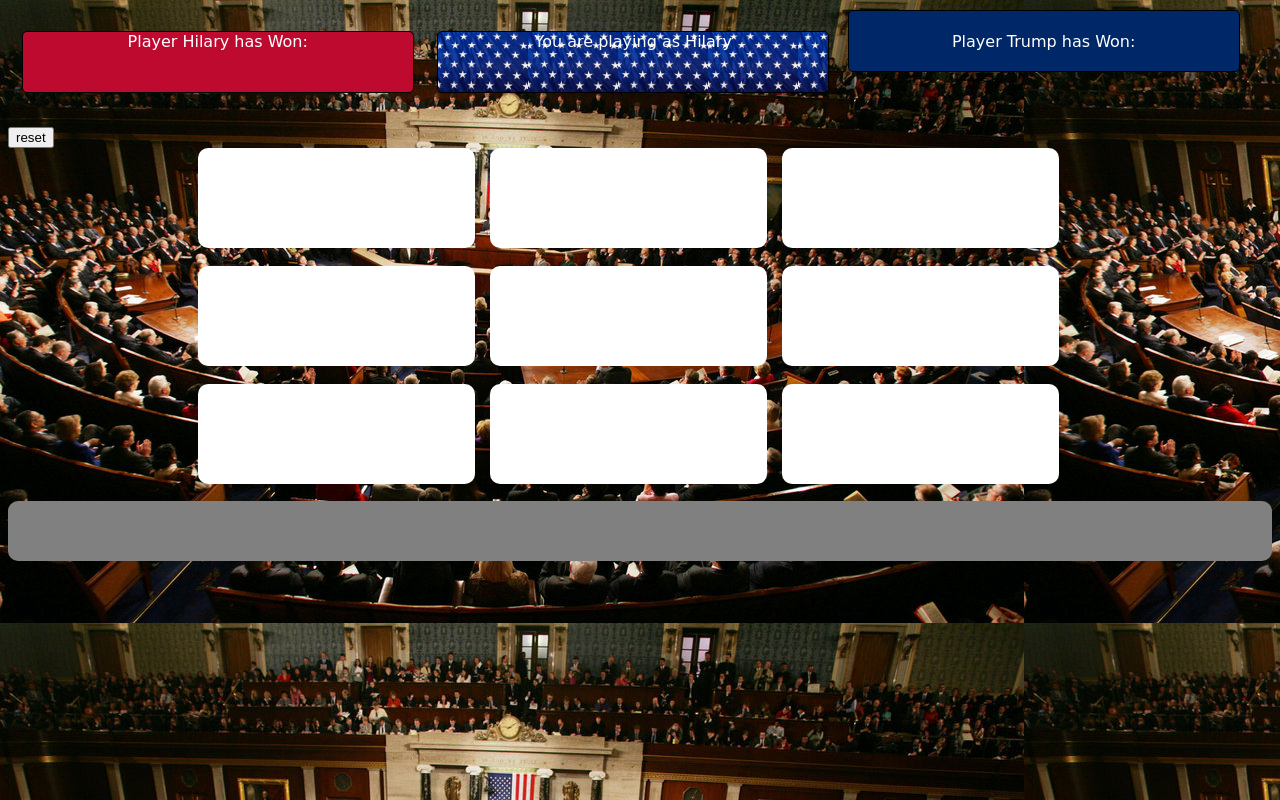
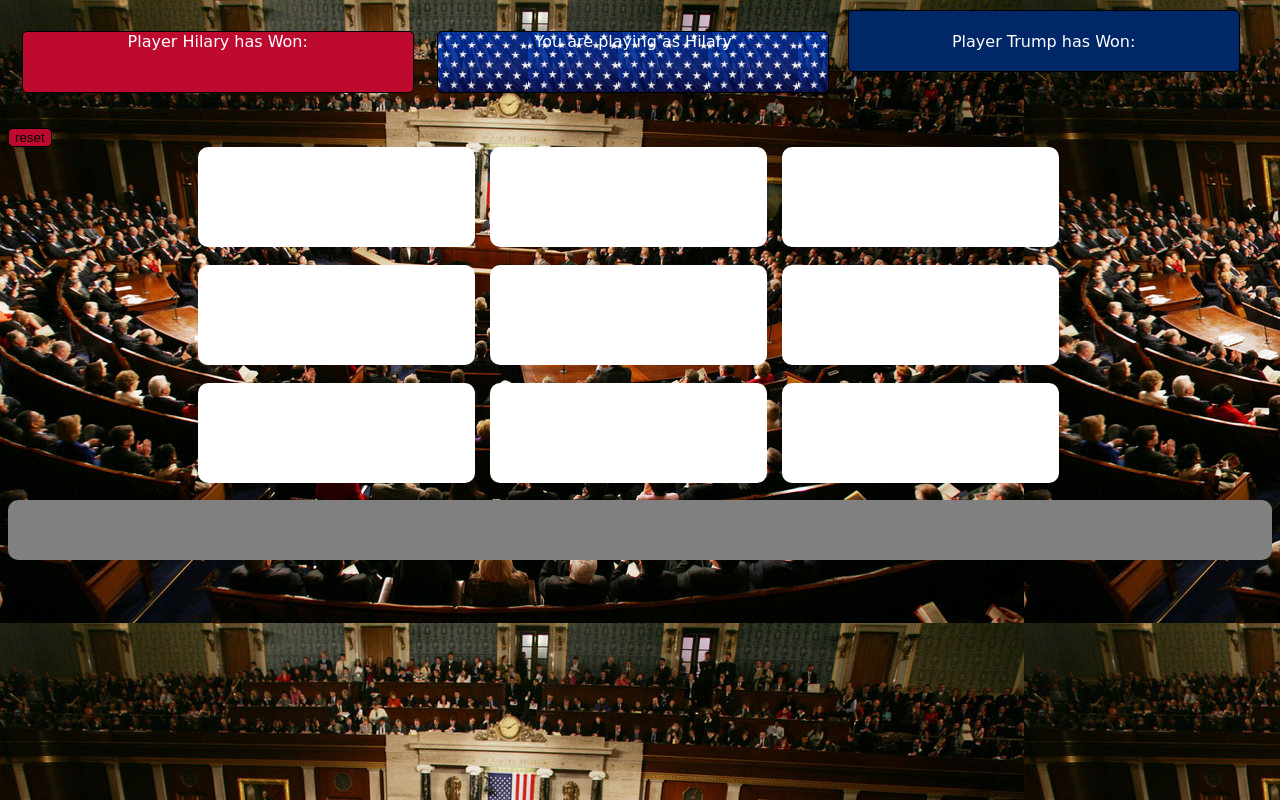
Before and after one commit to Aszental/ticTacToe, a plain HTML site: page index.html in a window 1280 px wide. Drawn offline with nearby package versions, Linux system fonts and the light colour scheme; some packages are replaced by stand-ins of ours; a script that the page names is missing; a web font is replaced by a local one.

Commit message:
changed button

```diff
--- a/style.css
+++ b/style.css
@@ -71,6 +71,14 @@ height: auto;
   border: 1px solid black;
   border-radius: 5px;
   background-image: url(/ticTacToe/Images/stars.jpg);
+
+}
+
+#reset {
+  border-radius: 5px;
+  border: 1px solid black;
+  background-color: #BF0A30;
+
 
 }
 #score-count-x {
```
